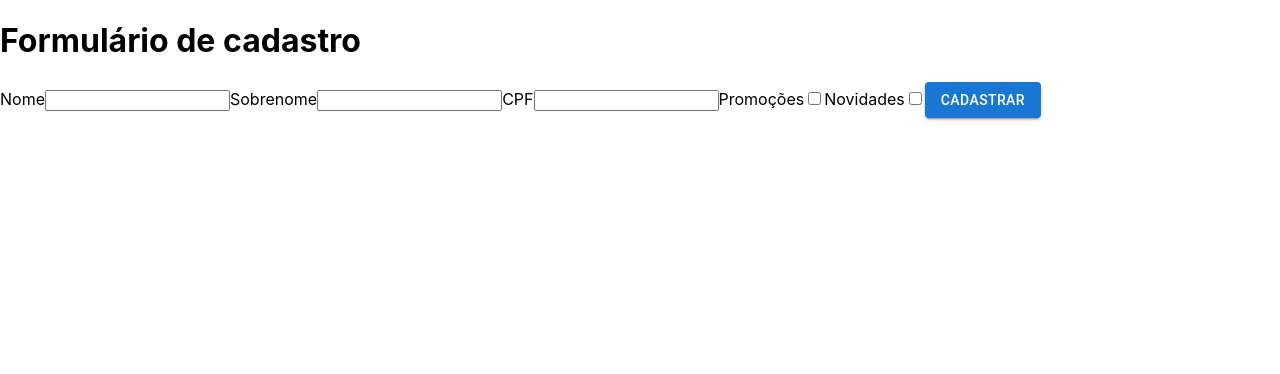
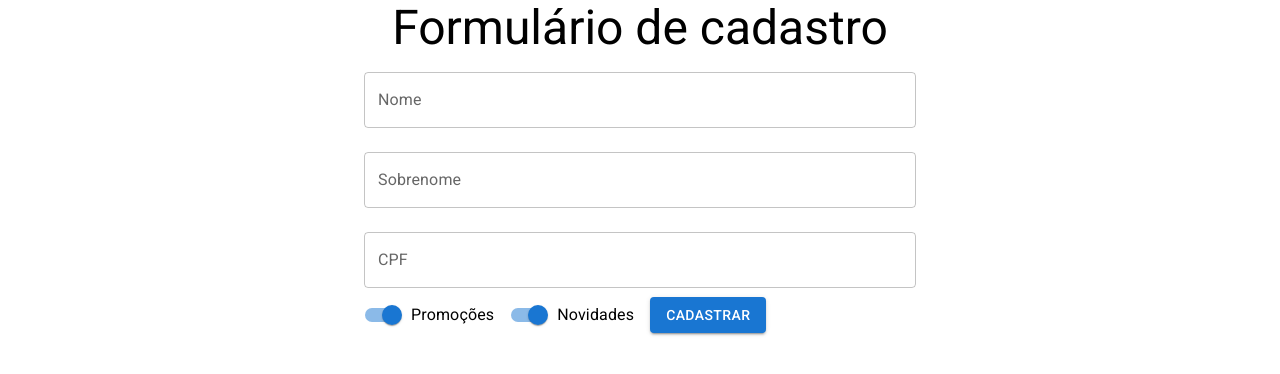
Before and after one commit to WesleyOliveira98/form-react-alura, a React (Create React App) app: page / in a window 1280 px wide. Shown: the top 374 px of the page. Built offline with nearby package versions, Linux system fonts and the light colour scheme.

Commit message:
2. Utilizando o Material UI e 3. Forms e Hooks

```diff
--- a/package.json
+++ b/package.json
@@ -5,6 +5,7 @@
   "dependencies": {
     "@emotion/react": "^11.7.1",
     "@emotion/styled": "^11.6.0",
+    "@fontsource/roboto": "^4.5.1",
     "@mui/material": "^5.2.7",
     "@testing-library/jest-dom": "^5.16.1",
     "@testing-library/react": "^12.1.2",
--- a/src/App.js
+++ b/src/App.js
@@ -1,13 +1,19 @@
-import React, { Fragment } from 'react';
+import React from 'react';
 import './App.css';
 import FormularioCadastro from './components/FormularioCadastro/FormularioCadastro';
+import { Container, Typography } from "@mui/material";
+
+import '@fontsource/roboto/300.css';
+import '@fontsource/roboto/400.css';
+import '@fontsource/roboto/500.css';
+import '@fontsource/roboto/700.css';
 
 function App() {
   return (
-    <Fragment>
-      <h1>Formulário de cadastro</h1>
+    <Container component="article" maxWidth="sm">
+      <Typography variant='h3' component='h1' align='center'>Formulário de cadastro</Typography>
       <FormularioCadastro />
-    </Fragment>
+    </Container>
   );
 }
 
--- a/src/components/FormularioCadastro/FormularioCadastro.js
+++ b/src/components/FormularioCadastro/FormularioCadastro.js
@@ -1,23 +1,53 @@
-import React from "react";
-import Button from '@mui/material/Button';
+import React, { useState } from "react";
+import { Button } from '@mui/material';
+import { TextField, Switch, FormControlLabel } from "@mui/material";
 
-function FormularioCadastro(){
+function FormularioCadastro() {
+    const [nome,setNome] = useState("");
+    const [sobrenome,setSobrenome] = useState("");
+
     return (
-        <form>
-            <label>Nome</label>
-            <input type="text" />
+        <form onSubmit={event => {
+            event.preventDefault();
+            console.log(nome, sobrenome);
+        }}>
+            <TextField
+                value={nome}
+                onChange={event => {
+                    let nomeDigitado = event.target.value
+                    if(nomeDigitado.length >= 3) nomeDigitado = nomeDigitado.substring(0,3);
+                    setNome(nomeDigitado)
+                }}
+                id="nome"
+                label="Nome"
+                margin="normal"
+                fullWidth
+            />
+            <TextField
+                value={sobrenome}
+                onChange={event => {
+                    setSobrenome(event.target.value)
+                }}
+                id="sobrenome"
+                label="Sobrenome"
+                margin="normal"
+                fullWidth
+            />
+            <TextField
+                id="cpf"
+                label="CPF"
+                margin="normal"
+                fullWidth
+            />
 
-            <label>Sobrenome</label>
-            <input type="text" />
-
-            <label>CPF</label>
-            <input type="text" />
-
-            <label>Promoções</label>
-            <input type="checkbox" />
-
-            <label>Novidades</label>
-            <input type="checkbox" />
+            <FormControlLabel
+                label="Promoções"
+                control={<Switch name="promocoes" defaultChecked color="primary" />}
+            />
+            <FormControlLabel
+                label="Novidades"
+                control={<Switch name="novidades" defaultChecked color="primary" />}
+            />
 
             <Button type="submit" variant="contained">Cadastrar</Button>
         </form>
```
Also changed, not shown: 1 other file (tests, documents, lock files or other folders).
